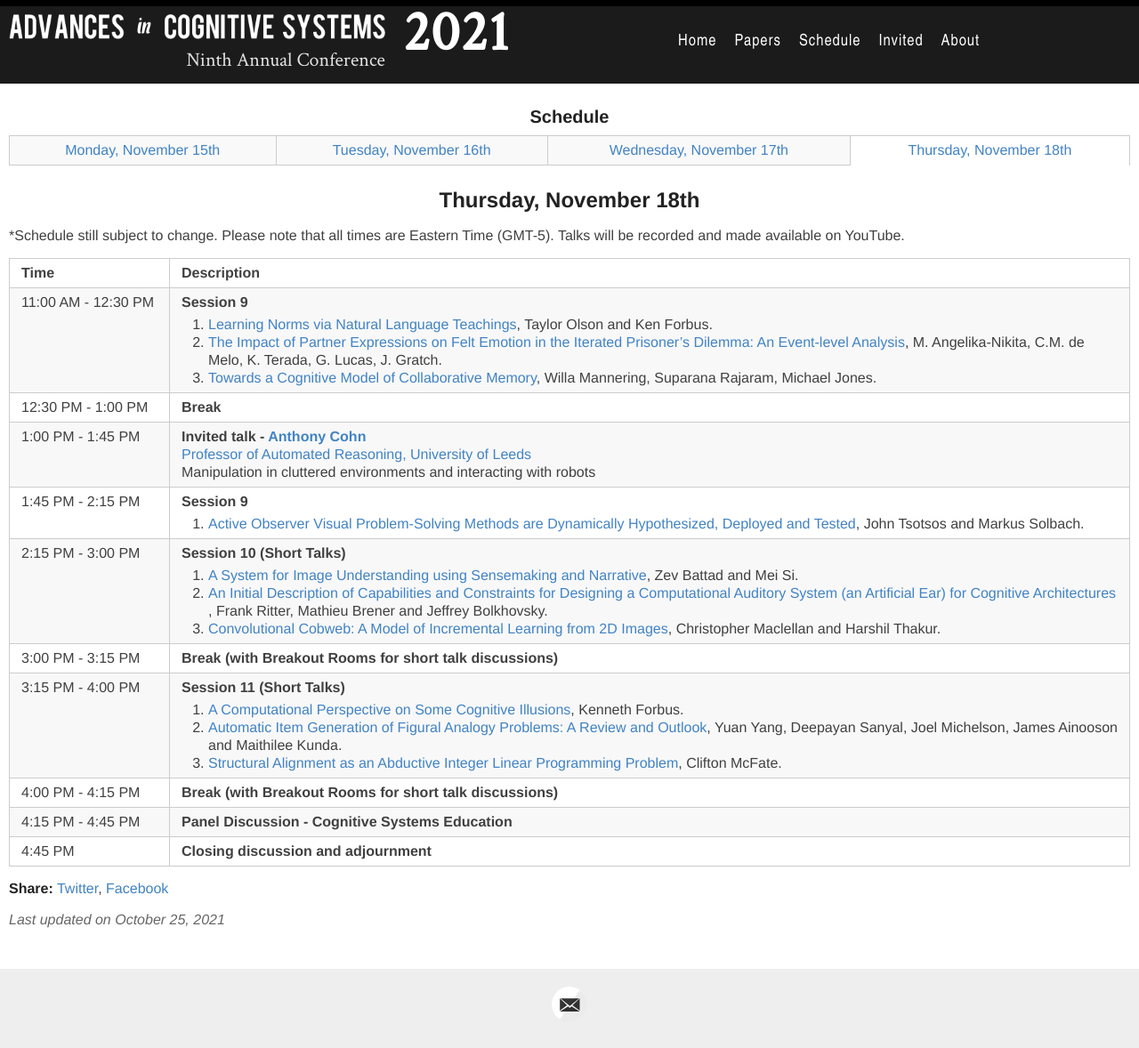
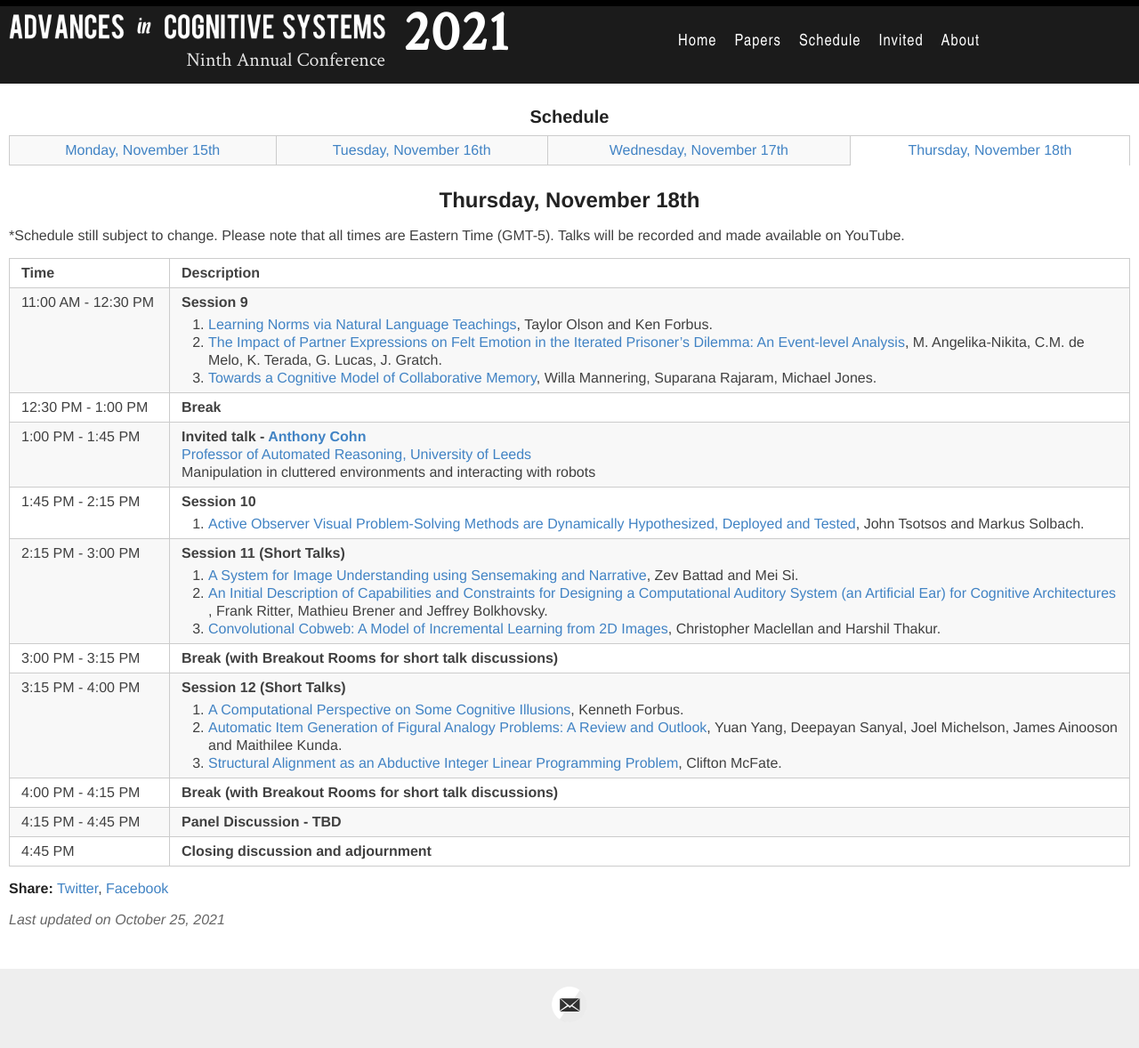
Before and after one commit to AdvancesInCognitiveSystems/acs2021, a Jekyll site: the page built from _days/thursday-day3.md, in a window 1280 px wide. Shown: the whole page at 89% size. Built offline with Jekyll 4.4.1, drawn with Linux system fonts in a browser that asks for light colours.

```diff
--- a/_days/thursday-day3.md
+++ b/_days/thursday-day3.md
@@ -21,10 +21,10 @@ and made available on YouTube.
 <td> <b>  Session 9 </b><br>
 <!-- ###### Chaired by TBD -->
   <ol>
-   <li> <a href="/data/ACS2021_paper_17.pdf">Learning Norms via Natural Language Teachings</a>, Taylor Olson and Ken Forbus. </li>
-   <li> <a href="/data/ACS2021_paper_24.pdf">The Impact of Partner Expressions on Felt Emotion in the Iterated Prisoner’s Dilemma: An Event-level Analysis</a>, M. Angelika-Nikita, C.M. de
+   <li> <a href="{{site.baseurl}}/data/ACS2021_paper_17.pdf">Learning Norms via Natural Language Teachings</a>, Taylor Olson and Ken Forbus. </li>
+   <li> <a href="{{site.baseurl}}/data/ACS2021_paper_24.pdf">The Impact of Partner Expressions on Felt Emotion in the Iterated Prisoner’s Dilemma: An Event-level Analysis</a>, M. Angelika-Nikita, C.M. de
    Melo, K. Terada, G. Lucas, J. Gratch. </li>
-    <li> <a href="/data/ACS2021_paper_15.pdf">Towards a Cognitive Model of
+    <li> <a href="{{site.baseurl}}/data/ACS2021_paper_15.pdf">Towards a Cognitive Model of
     Collaborative Memory</a>, Willa Mannering, Suparana Rajaram, Michael Jones. </li>
   </ol>
   </td>
@@ -36,28 +36,28 @@ and made available on YouTube.
 
 <tr>
   <td> <span class="schedtime"> 1:00 PM - 1:45 PM </span></td><td>
-<b>  Invited talk - <a href="/speakers/Anthony_Cohn/"> Anthony Cohn</a> </b><br>
+<b>  Invited talk - <a href="{{site.baseurl}}/speakers/Anthony_Cohn/"> Anthony Cohn</a> </b><br>
 <a href="https://eps.leeds.ac.uk/computing/staff/76/professor-anthony-g-cohn-freng-ceng-citp">Professor of Automated Reasoning, University of Leeds</a><br>
 Manipulation in cluttered environments and interacting with robots
   </td>
 </tr>
 <tr>
-  <td> <span class="schedtime"> 1:45 PM - 2:15 PM </span></td><td> <b> Session 9</b>
+  <td> <span class="schedtime"> 1:45 PM - 2:15 PM </span></td><td> <b> Session 10</b>
 <!-- ###### Chaired by TBD -->
   <ol>
-   <li> <a href="/data/ACS2021_paper_3.pdf">Active Observer Visual Problem-Solving Methods are Dynamically Hypothesized, Deployed and Tested</a>, John Tsotsos and Markus Solbach.  </li>
+   <li> <a href="{{site.baseurl}}/data/ACS2021_paper_3.pdf">Active Observer Visual Problem-Solving Methods are Dynamically Hypothesized, Deployed and Tested</a>, John Tsotsos and Markus Solbach.  </li>
   </ol>
   </td>
 </tr>
 <tr>
-  <td> <span class="schedtime"> 2:15 PM - 3:00 PM </span></td><td> <b> Session 10 (Short Talks)</b>
+  <td> <span class="schedtime"> 2:15 PM - 3:00 PM </span></td><td> <b> Session 11 (Short Talks)</b>
 <!-- ###### Chaired by TBD -->
   <ol>
-   <li> <a href="/data/ACS2021_paper_26.pdf">A System for Image Understanding using Sensemaking and Narrative</a>, Zev Battad and Mei Si.  </li>
-   <li> <a href="/data/ACS2021_paper_11.pdf">An Initial Description of
+   <li> <a href="{{site.baseurl}}/data/ACS2021_paper_26.pdf">A System for Image Understanding using Sensemaking and Narrative</a>, Zev Battad and Mei Si.  </li>
+   <li> <a href="{{site.baseurl}}/data/ACS2021_paper_11.pdf">An Initial Description of
   Capabilities and Constraints for Designing a Computational Auditory
   System (an Artificial Ear) for Cognitive Architectures </a>, Frank Ritter, Mathieu Brener and Jeffrey Bolkhovsky. </li>
-   <li> <a href="/data/ACS2021_paper_30.pdf">Convolutional Cobweb: A Model
+   <li> <a href="{{site.baseurl}}/data/ACS2021_paper_30.pdf">Convolutional Cobweb: A Model
   of Incremental Learning from 2D Images</a>, Christopher Maclellan and Harshil Thakur.</li>
   </ol>
   </td>
@@ -67,12 +67,12 @@ Manipulation in cluttered environments and interacting with robots
   <td>  <b> Break (with Breakout Rooms for short talk discussions) </b> </td>
   </tr>
  <tr>
-  <td> <span class="schedtime"> 3:15 PM - 4:00 PM </span></td><td> <b> Session 11 (Short Talks)</b>
+  <td> <span class="schedtime"> 3:15 PM - 4:00 PM </span></td><td> <b> Session 12 (Short Talks)</b>
 <!-- ###### Chaired by TBD -->
   <ol>
-   <li> <a href="/data/ACS2021_paper_25.pdf">A Computational Perspective on Some Cognitive Illusions</a>, Kenneth Forbus. </li>
-   <li> <a href="/data/ACS2021_paper_2.pdf">Automatic Item Generation of Figural Analogy Problems: A Review and Outlook</a>, Yuan Yang, Deepayan Sanyal, Joel Michelson, James Ainooson and Maithilee Kunda.  </li>
-   <li> <a href="/data/ACS2021_paper_19.pdf">Structural Alignment as an
+   <li> <a href="{{site.baseurl}}/data/ACS2021_paper_25.pdf">A Computational Perspective on Some Cognitive Illusions</a>, Kenneth Forbus. </li>
+   <li> <a href="{{site.baseurl}}/data/ACS2021_paper_2.pdf">Automatic Item Generation of Figural Analogy Problems: A Review and Outlook</a>, Yuan Yang, Deepayan Sanyal, Joel Michelson, James Ainooson and Maithilee Kunda.  </li>
+   <li> <a href="{{site.baseurl}}/data/ACS2021_paper_19.pdf">Structural Alignment as an
   Abductive Integer Linear Programming Problem</a>, Clifton McFate.</li>
 
   </ol>
@@ -84,7 +84,7 @@ Manipulation in cluttered environments and interacting with robots
 </tr>
 <tr>
   <td> <span class="schedtime"> 4:15 PM - 4:45 PM</span></td>
-  <td>  <b> Panel Discussion  - Cognitive Systems Education</b> </td>
+  <td>  <b> Panel Discussion  - TBD </b> </td>
 </tr>
 
 <tr>
```
Also changed, not shown: _days/tuesday-day1.md (+11 -11 lines), _days/wednesday-day2.md (+11 -11 lines).
